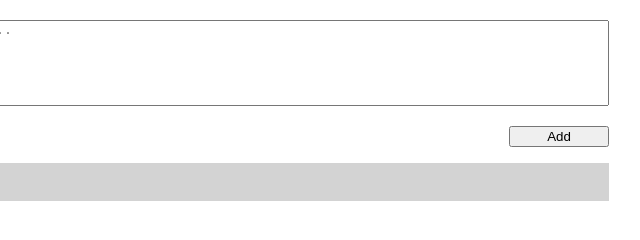
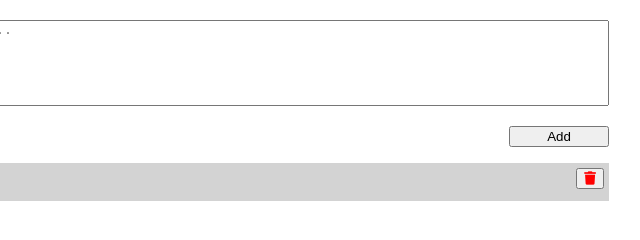
Before and after one commit to rahuldjoshi28/todos, a website: page index.html in a window 1280 px wide. Both pictures are taken after typing "Sample" into the empty fields and a click on the button "Add". Shown: the full height of the page, 431-1071 px from the left. Drawn offline with Linux system fonts and the light colour scheme.

Commit message:
Adds ability to delete todo

```diff
--- a/index.html
+++ b/index.html
@@ -4,6 +4,7 @@
         <title>TODO</title>
         <script src="./src/index.js" type="module"></script>
         <link rel="stylesheet" href="./src/style.css"/>
+        <link rel="stylesheet" href="https://cdnjs.cloudflare.com/ajax/libs/font-awesome/5.15.3/css/all.min.css" integrity="sha512-iBBXm8fW90+nuLcSKlbmrPcLa0OT92xO1BIsZ+ywDWZCvqsWgccV3gFoRBv0z+8dLJgyAHIhR35VZc2oM/gI1w==" crossorigin="anonymous" referrerpolicy="no-referrer" />
     </head>
     <body>
         <div id="root"></div>
--- a/src/index.js
+++ b/src/index.js
@@ -3,7 +3,8 @@ const PropsMap = {
 }
 
 const Events = {
-  SUBMIT: "submit"
+  SUBMIT: "submit",
+  CLICK: "click"
 }
 
 function addListeners(node, events) {
@@ -29,7 +30,6 @@ function createElement(type, props = {}, events = {}) {
 }
 
 function append(parent, ...children) {
-  console.log(JSON.stringify(children))
   children.forEach(child => {
     parent.appendChild(child)
   })
@@ -60,6 +60,13 @@ function update(name, updator) {
 
 const TODO_STORE = "todo"
 
+function iconButton(iconName, props, events) {
+  const iconEl = createElement("i", {className: `fa fa-${iconName}`})
+  const button = createElement("button", props, events)
+
+  return append(button, iconEl)
+}
+
 function todoForm() {
   const onSubmit = e => {
     const todoText = textArea.value
@@ -80,7 +87,13 @@ function todoForm() {
 }
 
 function todoBox(todo) {
-  return createElement("articles", {children: todo.text, className: "todo"})
+  const deleteTODO = () => {
+    update(TODO_STORE, todos => todos.filter(({id}) => id !== todo.id))
+  }
+
+  const deleteBtn = iconButton("trash", {className: "delete-button"}, {[Events.CLICK]: deleteTODO})
+  const card = createElement("article", {children: todo.text, className: "todo"})
+  return append(card, deleteBtn)
 }
 
 function todoList() {
--- a/src/style.css
+++ b/src/style.css
@@ -38,4 +38,12 @@ ul {
     padding: 10px;
     display: flex;
     box-sizing: border-box;
+    position: relative;
 }
+
+.todo .delete-button {
+    color: red;
+    position: absolute;
+    top: 5px;
+    right: 5px;
+}
```
